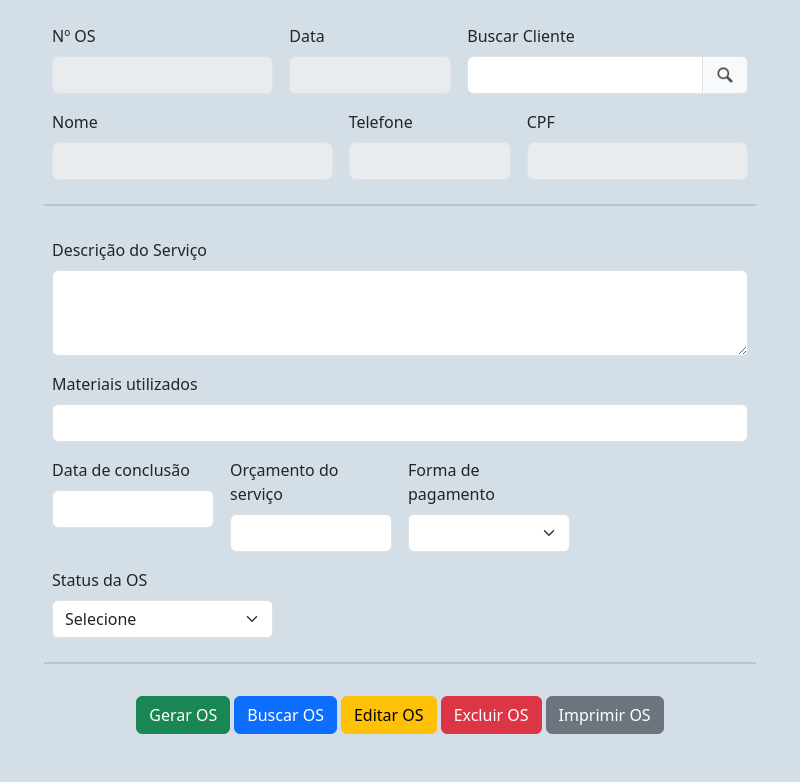
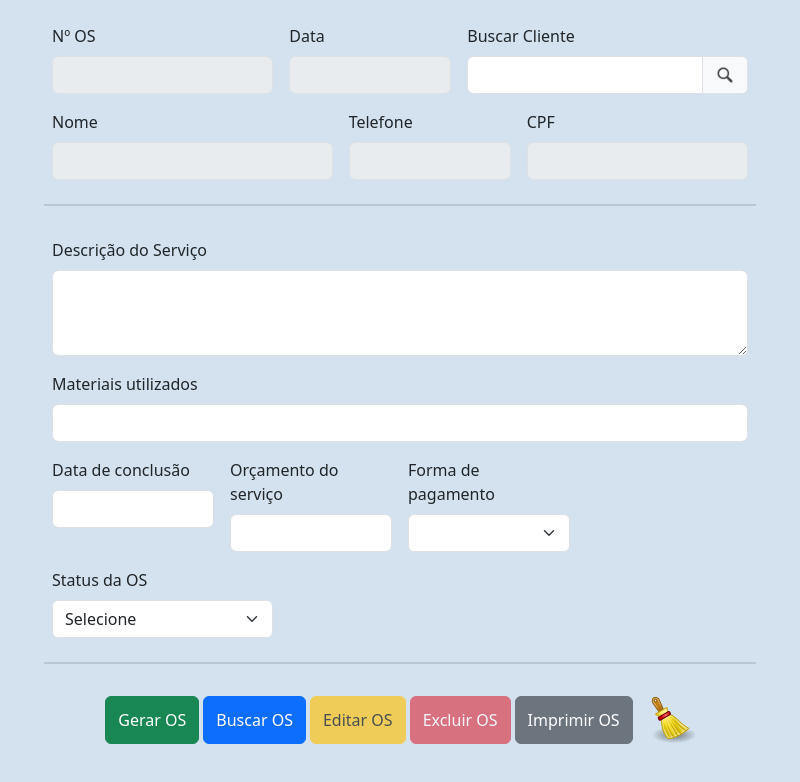
Before and after one commit to somadekadane/electron, an Electron app: page src/views/os.html in a window 800 px wide. Drawn offline with Linux system fonts and the light colour scheme; no server answers.

Commit message:
Electron 10.04

```diff
--- a/package.json
+++ b/package.json
@@ -18,7 +18,7 @@
   },
   "homepage": "https://github.com/somadekadane/electron#readme",
   "devDependencies": {
-    "electron": "^35.1.4"
+    "electron": "^35.1.5"
   },
   "dependencies": {
     "boolean": "^3.2.0",
--- a/src/public/css/style.css
+++ b/src/public/css/style.css
@@ -58,5 +58,5 @@ footer p {
 }
 
 body {
-    background-color: #d4dee7;
+    background-color: #d3e2ee;
 }
--- a/src/views/os.html
+++ b/src/views/os.html
@@ -139,11 +139,12 @@
             <hr class="mt-4 border border-secondary border -1">
             <!-- <div class="mt-3"> </div> -->
             <div class="d-flex justify-content-center gap-1">
-                <button type="button" class="btn btn-success">Gerar OS</button>
+                <button type="submit" class="btn btn-success" id="btnCreate">Gerar OS</button>
                 <button type="button" class="btn btn-primary">Buscar OS</button>
-                <button type="button" class="btn btn-warning">Editar OS</button>
-                <button type="button" class="btn btn-danger">Excluir OS</button>
+                <button type="submit" class="btn btn-warning" id="btnUpdate">Editar OS</button>
+                <button type="button" class="btn btn-danger" id="btnDelete">Excluir OS</button>
                 <button type="button" class="btn btn-secondary">Imprimir OS</button>
+                <button type="reset" class="btn" id="btnReset" onclick="resetFrom()"></button>
         </form>
     </div>
 
--- a/src/views/rendererOs.js
+++ b/src/views/rendererOs.js
@@ -20,7 +20,7 @@ let statusOS = document.getElementById('osStatus')
 
 // Evento associado ao botão submit (uso das validações do html)
 frmOS.addEventListener('submit', async (event) =>{
-    //evitar o comportamento padrao do submit que é enviar os dados do formulario e reiniciar o documento html
+    //evitar o comportamento padrao do submit que é enviar os dados do formulario
     event.preventDefault()
     //Teste importante ( recebimento dos dados do formulario - passo 1 do fluxo)
     console.log(descricaoOS.value, materialOS.value, dataOS.value, orcamentoOS.value, pagamentoOS.value, statusOS.value)
```
Also changed, not shown: main.js (+9 -1 lines), src/views/index.html (+2 -2 lines), src/public/img/Motocicleta20.jpg (added), src/public/img/os2030.png (added), 1 other file.
